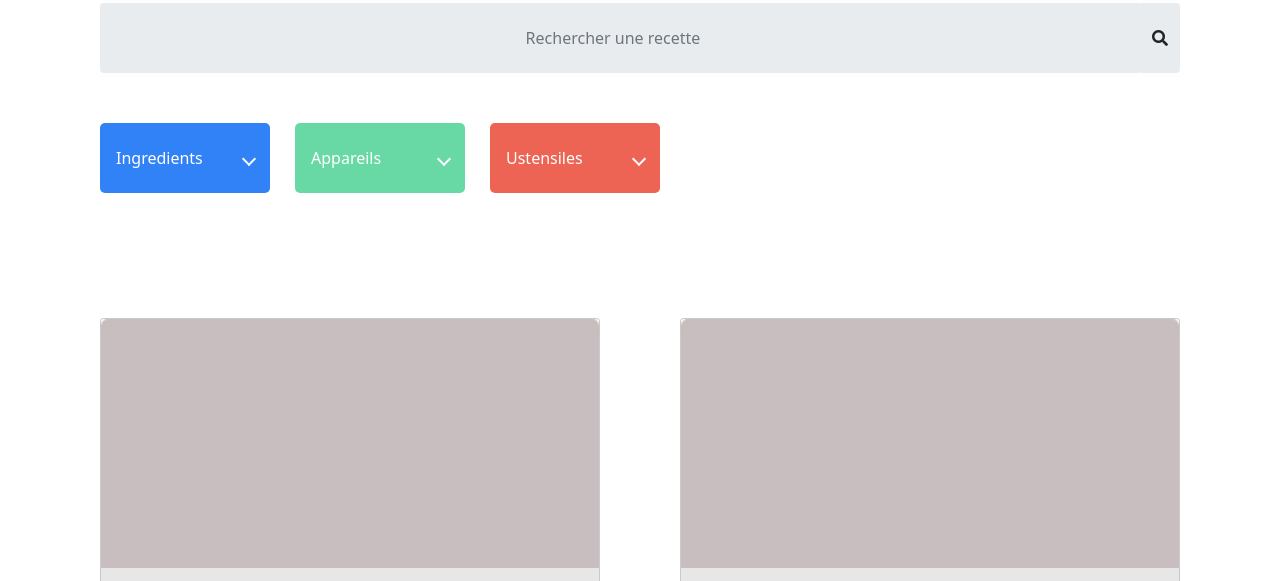
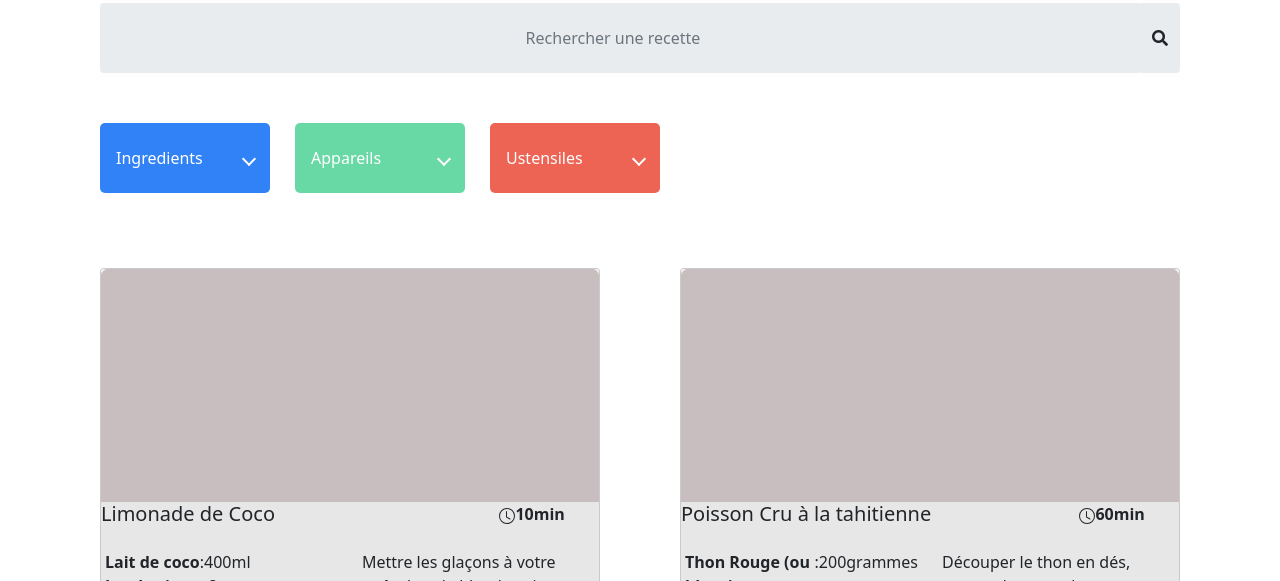
Before and after one commit to selnir/Projet-7_les_petits_plats, a plain HTML site: page index.html in a window 1280 px wide. Shown: the part 215-796 px from the top of the page. Drawn offline with nearby package versions, Linux system fonts and the light colour scheme.

```diff
--- a/js/factory.js
+++ b/js/factory.js
@@ -50,8 +50,23 @@ function recipesFactory(data) {
         cardshtml=`<div id="${data.id}">
         <div class="card">
           <img src="assets/img.jpg" class="card-img-top h-50" alt="..." />
+          <div class="header-card"><h5 class="card-title">${data.name}</h5><div class="time"><svg
+          xmlns="http://www.w3.org/2000/svg"
+          width="16"
+          height="16"
+          fill="currentColor"
+          class="bi bi-clock"
+          viewBox="0 0 16 16"
+        >
+          <path
+            d="M8 3.5a.5.5 0 0 0-1 0V9a.5.5 0 0 0 .252.434l3.5 2a.5.5 0 0 0 .496-.868L8 8.71V3.5z"
+          />
+          <path
+            d="M8 16A8 8 0 1 0 8 0a8 8 0 0 0 0 16zm7-8A7 7 0 1 1 1 8a7 7 0 0 1 14 0z"
+          />
+        </svg>${data.time}min</div></div>
+
           <div class="card-body row row-cols-2 h-50" id="${data.id}">
-            <h5 class="card-title">${data.name}</h5>
             <ul class="list-group">
             ${ingredienthtml}
             </ul>
--- a/scss/component/_cards.scss
+++ b/scss/component/_cards.scss
@@ -22,8 +22,9 @@ display: none;
 
 .card-title{
 
-    width: 100%;
     text-align: left;
+    width: auto;
+    width: 80%;
 
 
 
@@ -42,3 +43,11 @@ display: none;
     font-weight: bold;
 
 }
+
+.header-card{
+display: flex;
+}
+
+.time{
+    font-weight: bold;
+}
--- a/scss/component/_select_menu.scss
+++ b/scss/component/_select_menu.scss
@@ -91,6 +91,7 @@
     border-radius: 5px;
     background-color: #f1f1f1;
     color: white;
+    margin-right: 25px;
 
   }
   .blue{
@@ -104,7 +105,6 @@
   }
   #chip-section{
     display: flex;
-    justify-content: space-between;
     align-items: center;
     width: 100%;
     margin-top: 25px;
@@ -124,6 +124,7 @@
     float: right;
     font-size: 20px;
     cursor: pointer;
+
   }
 
   .closebtn:hover {
@@ -204,7 +205,6 @@ button{
 }
 }
 .mask-section{
-margin-top:  50px;
 width: 100%;
 height: 70px;
 
```
Also changed, not shown: scss/custom_style.css, 1 other file.
